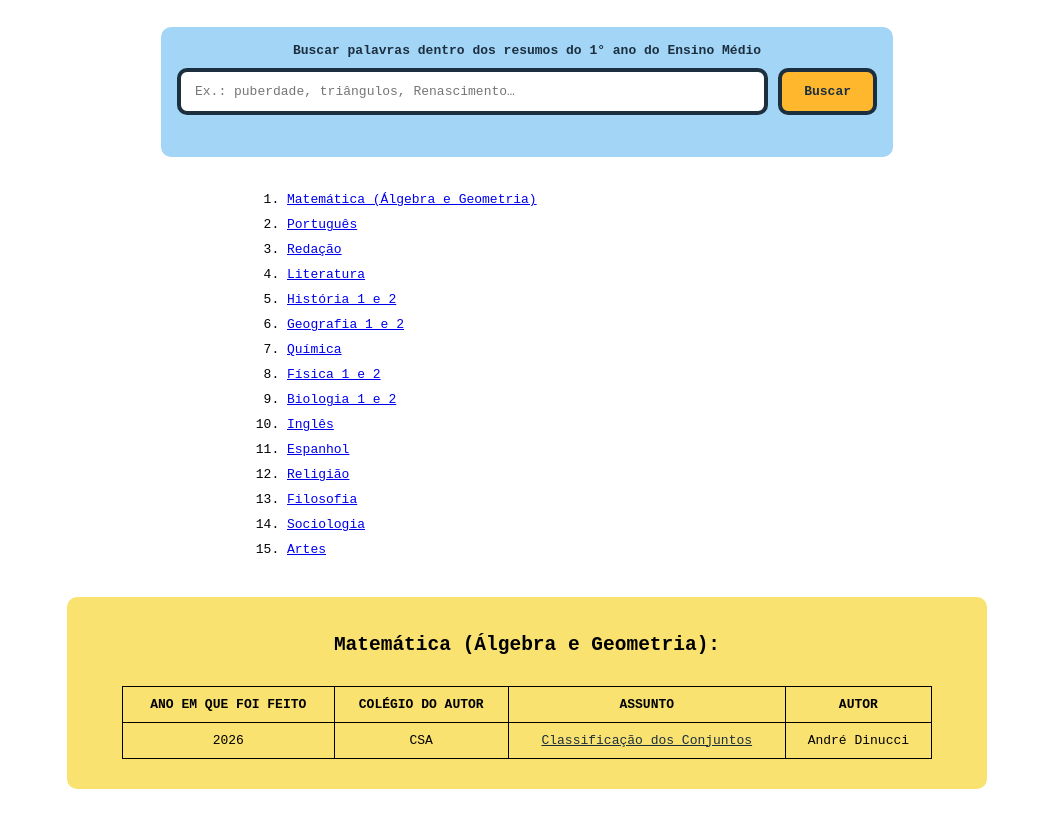
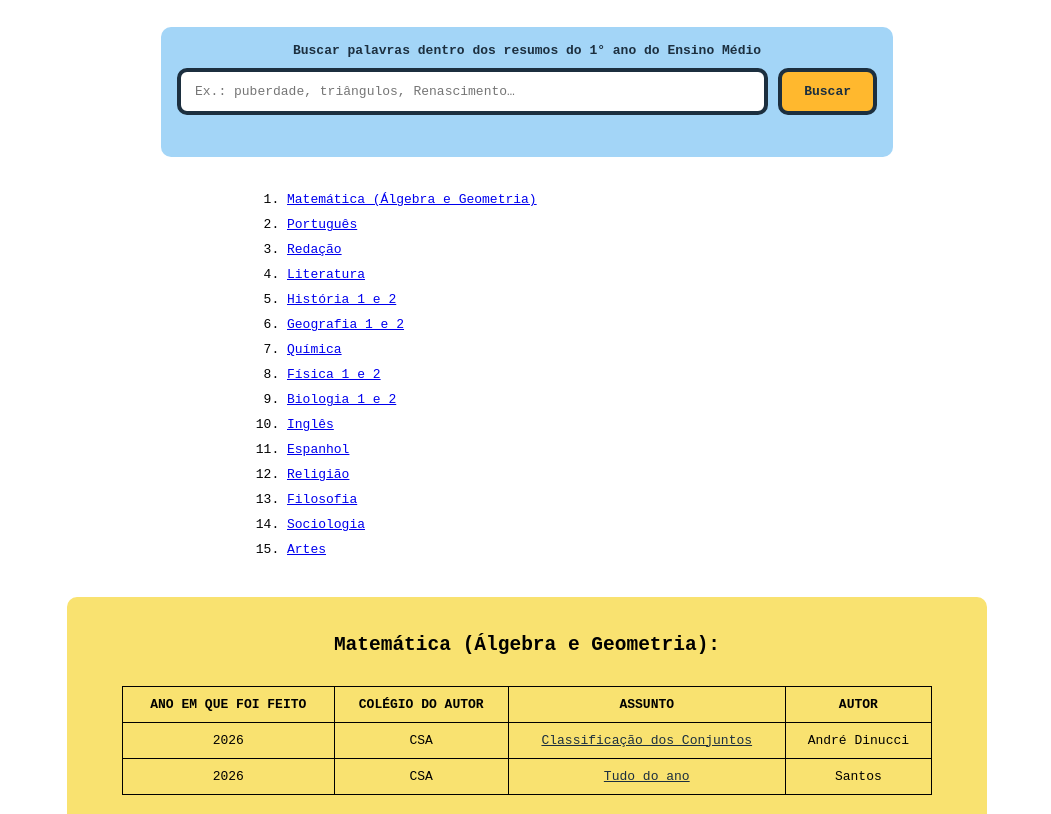
Before and after one commit to BentoRG/Gepeto, a plain HTML site: page 1anoEM.html in a window 1280 px wide. Shown: the part 134-948 px from the top of the page, without its empty margins (113-1164 px from the left). Drawn offline with Linux system fonts and the light colour scheme.

Commit message:
📋 Adicionado "Tudo do ano" em Matemática (Álgebra e Geometria) (1°EM)

```diff
--- a/1anoEM.html
+++ b/1anoEM.html
@@ -86,6 +86,12 @@
             <td>CSA</td>
             <td><a href="andre-dinucci_math_classificacao-dos-conjuntos_1anoEM.html">Classificação dos Conjuntos</a></td>
             <td>André Dinucci</td>
+          </tr>
+          <tr>
+            <td>2026</td>
+            <td>CSA</td>
+            <td><a href="santos_math_tudo-do-ano_1anoEM.html">Tudo do ano</a></td>
+            <td>Santos</td>
           </tr>
         </tbody>
       </table>
```
